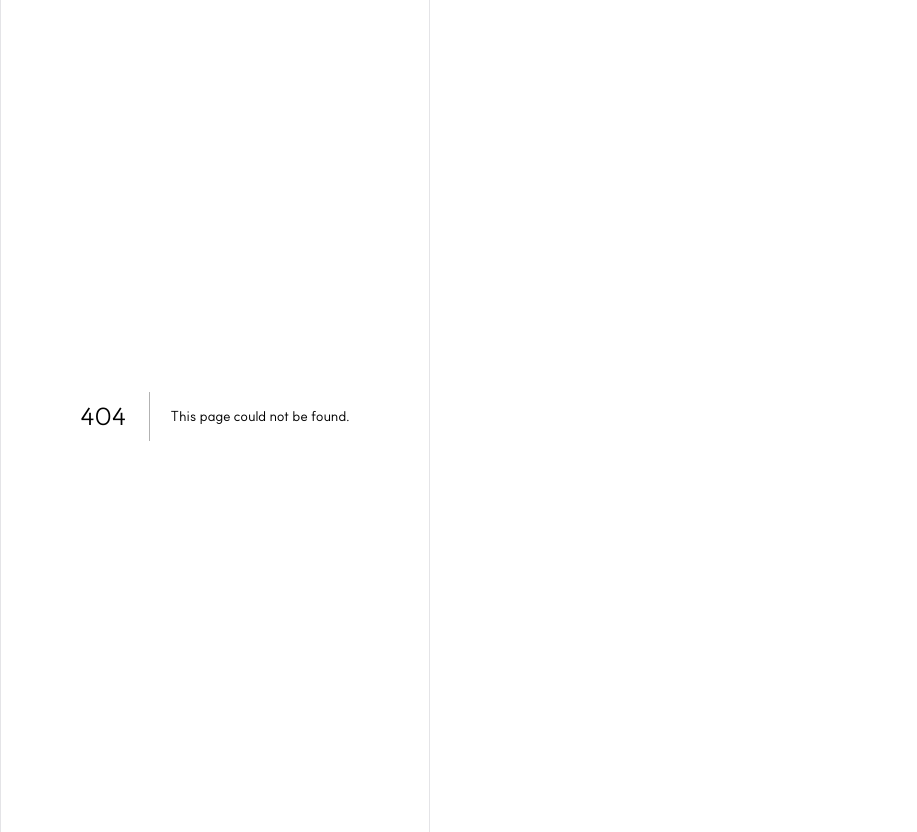
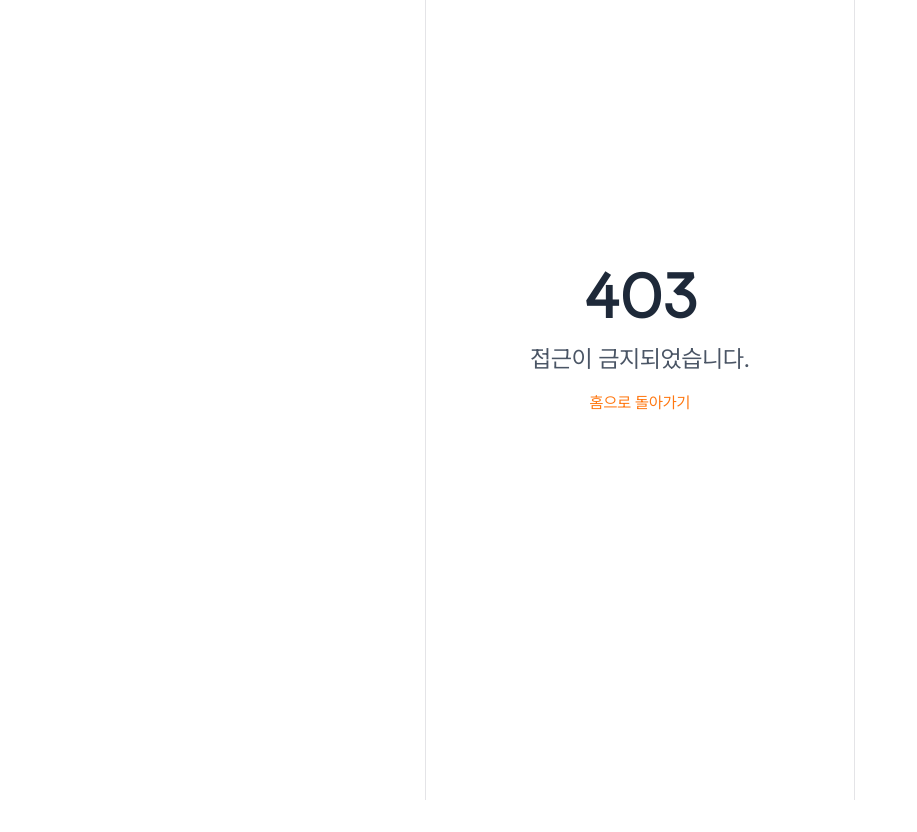
Before and after one commit to DIDIM-ai/frontend, a Next.js app: page /forbidden in a window 1280 px wide. Before the commit this address had no page. Shown: the whole page, without its empty margins (0-917 px from the left). After the commit the page ends 800 px from the top, so only its background shows below. Built offline with nearby package versions, Linux system fonts and the light colour scheme.

Commit message:
feat: 예외케이스 컴포넌트 추가

```diff
--- /dev/null
+++ b/app/forbidden/page.tsx
@@ -0,0 +1,15 @@
+import Link from 'next/link';
+
+export default function ForbiddenPage() {
+  return (
+    <div className="flex flex-col items-center justify-center min-h-[calc(100vh-151px)] text-center">
+      <div className="mb-4">
+        <h3 className="text-6xl font-bold text-gray-800">403</h3>
+        <p className="text-2xl text-gray-600 mt-4">접근이 금지되었습니다.</p>
+      </div>
+      <Link href="/" className="text-primary">
+        홈으로 돌아가기
+      </Link>
+    </div>
+  );
+}
--- /dev/null
+++ b/app/not-found.tsx
@@ -0,0 +1,15 @@
+import Link from 'next/link';
+
+export default function NotFound() {
+  return (
+    <div className="flex flex-col items-center justify-center min-h-[calc(100vh-151px)] text-center">
+      <div className="mb-4">
+        <h3 className="text-6xl font-bold text-gray-800">404</h3>
+        <p className="text-2xl text-gray-600 mt-4">페이지를 찾을 수 없습니다.</p>
+      </div>
+      <Link href="/" className="text-primary">
+        홈으로 돌아가기
+      </Link>
+    </div>
+  );
+}
--- /dev/null
+++ b/app/result/error.tsx
@@ -0,0 +1,17 @@
+'use client';
+
+import Link from 'next/link';
+
+export default function ErrorPage() {
+  return (
+    <div className="flex flex-col items-center justify-center min-h-[calc(100vh-151px)] text-center">
+      <div className="mb-4">
+        <h3 className="text-6xl font-bold text-gray-800">Error</h3>
+        <p className="text-2xl text-gray-600 mt-4">예상치 못한 오류가 발생했습니다.</p>
+      </div>
+      <Link href="/" className="text-primary">
+        홈으로 돌아가기
+      </Link>
+    </div>
+  );
+}
```
